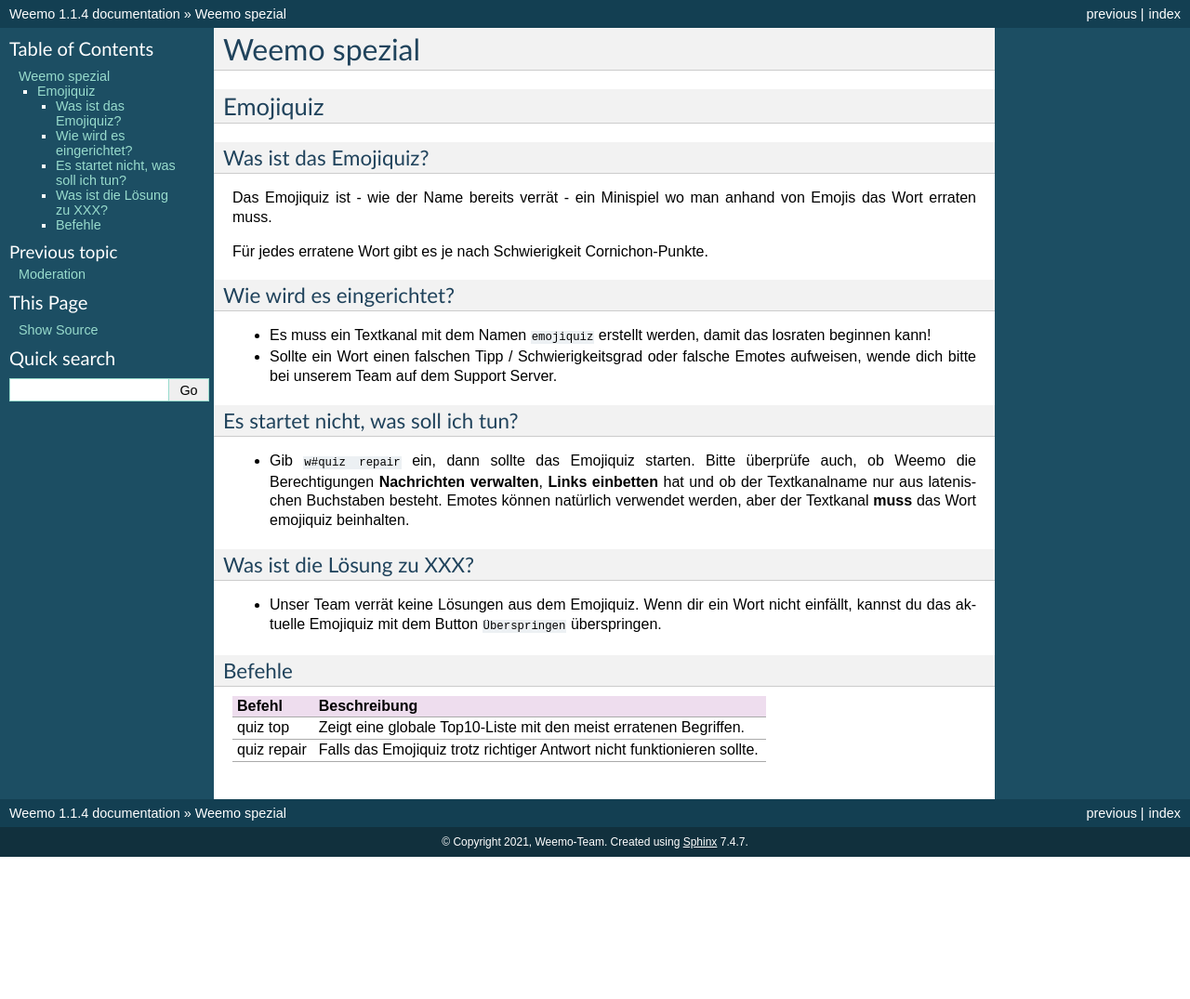
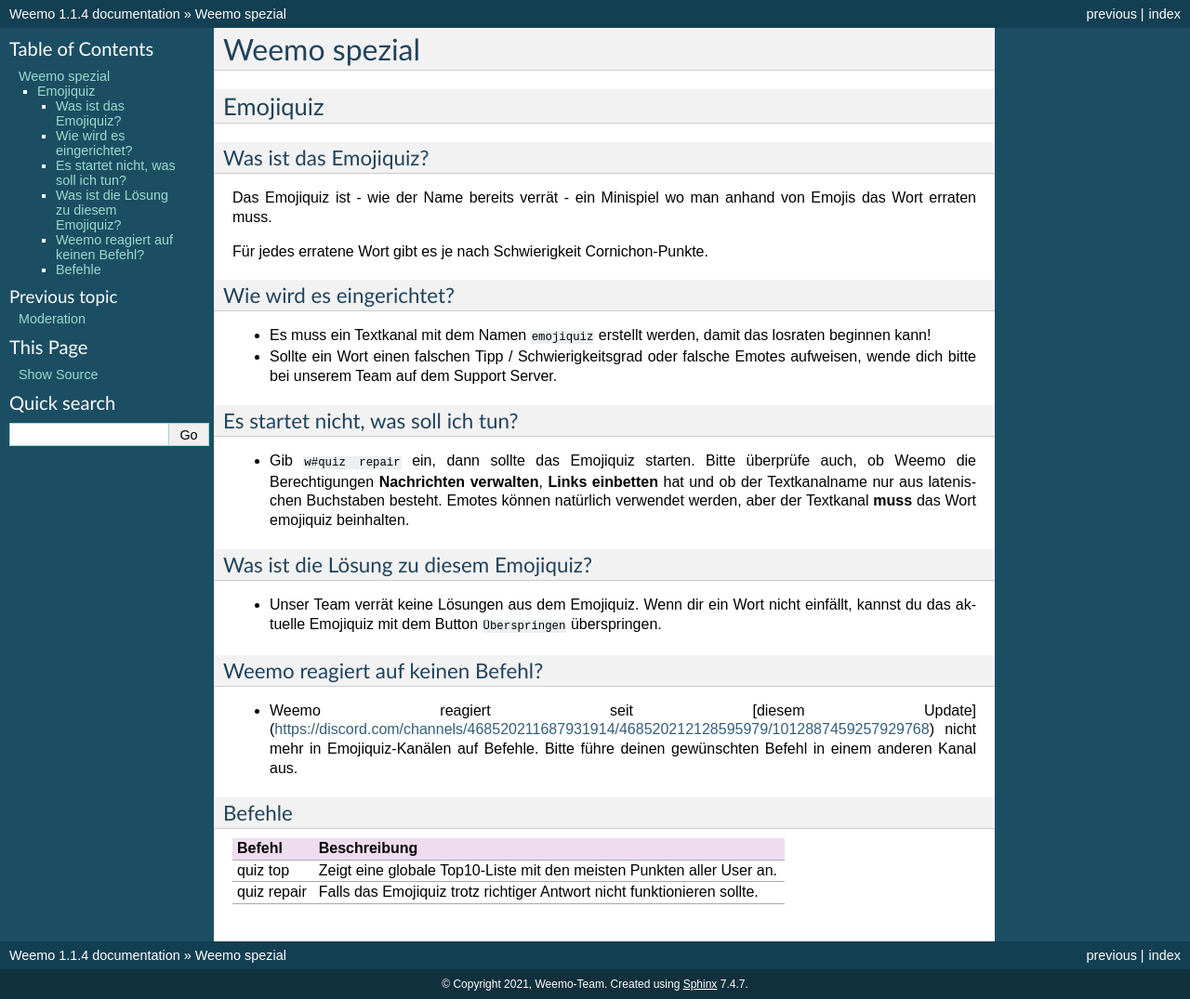
Before and after one commit to niborus/weemo-doc, a Sphinx documentation site: the page built from docs/weemo-spezial.rst, in a window 1280 px wide. Shown: the whole page at 93% size. Built offline with Sphinx 7.4.7, drawn with Linux system fonts in a browser that asks for light colours; before the commit the page ends 922 px from its top, so only the background shows below that.

Commit message:
Add "Weemo reagiert auf keinen Befehl?"

```diff
--- a/docs/weemo-spezial.rst
+++ b/docs/weemo-spezial.rst
@@ -24,9 +24,13 @@
 ^^^^^^^^^^^^^^^^^^^^^^^^^^^^^^^^^^^
 - Gib ``w#quiz repair`` ein, dann sollte das Emojiquiz starten. Bitte überprüfe auch, ob Weemo die Berechtigungen **Nachrichten verwalten**, **Links einbetten** hat und ob der Textkanalname nur aus latenischen Buchstaben besteht. Emotes können natürlich verwendet werden, aber der Textkanal **muss** das Wort emojiquiz beinhalten.
 
-Was ist die Lösung zu XXX?
+Was ist die Lösung zu diesem Emojiquiz?
 ^^^^^^^^^^^^^^^^^^^^^^^^^^^^^^^^^^^
 - Unser Team verrät keine Lösungen aus dem Emojiquiz. Wenn dir ein Wort nicht einfällt, kannst du das aktuelle Emojiquiz mit dem Button ``Überspringen`` überspringen.
+
+Weemo reagiert auf keinen Befehl?
+^^^^^^^^^^^^^^^^^^^^^^^^^^^^^^^^^^^
+- Weemo reagiert seit [diesem Update](https://discord.com/channels/468520211687931914/468520212128595979/1012887459257929768) nicht mehr in Emojiquiz-Kanälen auf Befehle. Bitte führe deinen gewünschten Befehl in einem anderen Kanal aus.
 
 .. _emojiquiz_befehle:
 
@@ -38,5 +42,5 @@
     :align: left
     :header: "Befehl", "Beschreibung"
 
-    "quiz top", "Zeigt eine globale Top10-Liste mit den meist erratenen Begriffen."
+    "quiz top", "Zeigt eine globale Top10-Liste mit den meisten Punkten aller User an."
     "quiz repair", "Falls das Emojiquiz trotz richtiger Antwort nicht funktionieren sollte."
```
